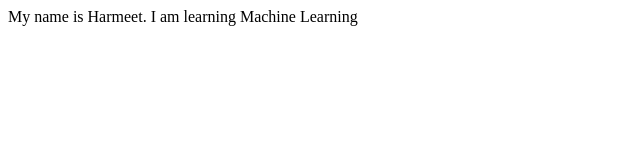
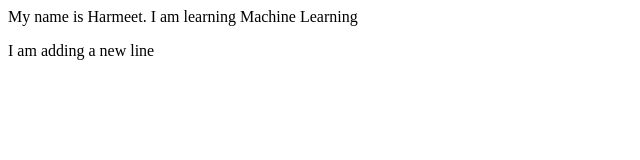
Before and after one commit to harmeetkaur17/BrandNewRepo, a plain HTML site: page index.html in a window 1280 px wide. Shown: the whole page, without its empty margins (0-640 px from the left). Drawn offline with Linux system fonts and the light colour scheme.

Commit message:
adding a new change

```diff
--- a/index.html
+++ b/index.html
@@ -1 +1,2 @@
 <p>My name is Harmeet. I am learning Machine Learning</p>
+<p>I am adding a new line</p>
```
